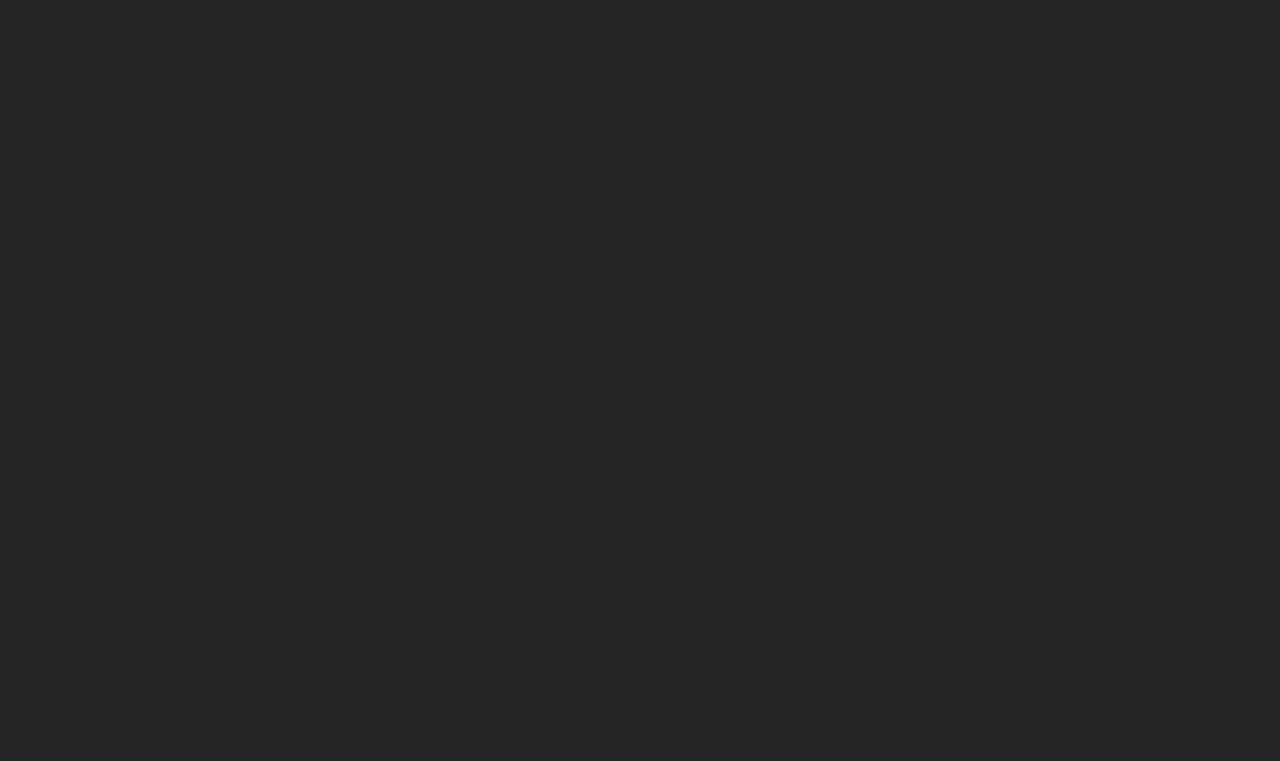
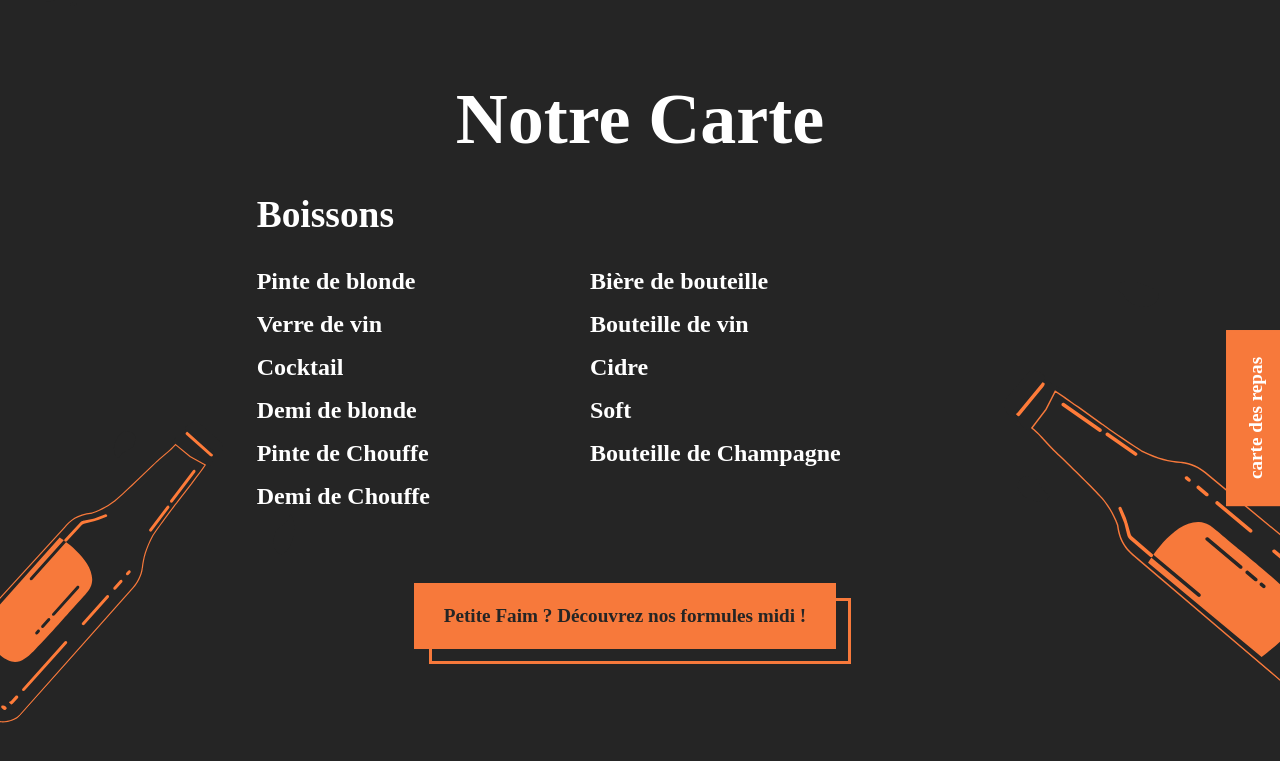
Before and after one commit to YesIDo49/Tarzone-Aubrac, a React (Create React App) app: page / in a window 1280 px wide. Shown: the part 1635-2396 px from the top of the page. Before the commit the page ends 1383 px from the top, so only its background shows below. Built offline with nearby package versions, Linux system fonts and the light colour scheme.

Commit message:
:sparkles: add menu bar and restaurant

```diff
--- a/public/index.html
+++ b/public/index.html
@@ -12,4 +12,5 @@
 <div id="root"></div>
 
 </body>
+
 </html>
--- a/src/App.jsx
+++ b/src/App.jsx
@@ -3,6 +3,7 @@ import Header from "./components/header/Header";
 import Nav from "./components/nav/Nav";
 import Footer from "./components/footer/Footer";
 import MenuRestaurant from "./components/menuRestaurant/MenuRestaurant";
+import MenuBar from "./components/menuBar/MenuBar";
 
 
 const App = () => {
@@ -10,6 +11,7 @@ const App = () => {
         <>
             <Header />
             <MenuRestaurant/>
+            <MenuBar/>
         </>
     )
 }
--- /dev/null
+++ b/src/components/menuBar/MenuBar.jsx
@@ -0,0 +1,63 @@
+import React from 'react'
+import '../../style.css'
+
+import DrinkPicto from "../../assets/picto/drink.svg"
+
+const MenuBar = () => {
+    return (
+
+        <section className="menu">
+            <div className="menu__title">
+                <h2>Notre Carte</h2>
+            </div>
+
+            <div className="menu__container">
+
+
+            <div className="menu__list" id="menu-bar">
+                <div className="menu__list__title">
+                    <h3>Boissons</h3>
+                </div>
+                <div className="menu__list__title">
+                    <h3></h3>
+                </div>
+
+                <li className="menu__list__item">Pinte de blonde</li>
+                <li className="menu__list__item">Bière de bouteille</li>
+                <li className="menu__list__item">Verre de vin</li>
+                <li className="menu__list__item">Bouteille de vin</li>
+                <li className="menu__list__item">Cocktail</li>
+                <li className="menu__list__item">Cidre</li>
+                <li className="menu__list__item">Demi de blonde</li>
+                <li className="menu__list__item">Soft</li>
+                <li className="menu__list__item">Pinte de Chouffe</li>
+                <li className="menu__list__item">Bouteille de Champagne</li>
+                <li className="menu__list__item">Demi de Chouffe</li>
+
+
+            </div>
+
+            <a href="#menu-restaurant" className="menu__list__btn" id="menu-switch-btn">carte des repas</a>
+
+
+
+            <div className="menu__picto --drink">
+                <img src={DrinkPicto} alt="Drink Picto"/>
+            </div>
+
+            <div className="menu__picto --left-drink">
+                <img src={DrinkPicto} alt="Drink Picto"/>
+            </div>
+
+        </div>
+            <div className="switch__btn">
+                <div className="switch__btn__link">
+                    <a href="#menu-restaurant">Petite Faim ? Découvrez nos formules midi !</a>
+                </div>
+            </div>
+        </section>
+
+    )
+}
+
+export default MenuBar
--- a/src/components/menuRestaurant/MenuRestaurant.jsx
+++ b/src/components/menuRestaurant/MenuRestaurant.jsx
@@ -11,7 +11,9 @@ const MenuRestaurant = () => {
                 <h2>Notre Carte</h2>
             </div>
 
-            <div className="menu__list">
+            <div className="menu__container">
+
+            <div className="menu__list" id="menu-restaurant">
                 <div className="menu__list__title">
                     <h3>Restauration</h3>
                 </div>
@@ -28,8 +30,27 @@ const MenuRestaurant = () => {
                 <li className="menu__list__item">Patates aux herbes</li>
                 <li className="menu__list__item --price">4 €</li>
 
-                <a href="" className="menu__list__btn">carte des boissons</a>
+                <li className="menu__list__item">Formules midi :</li>
+                <li className="menu__list__item --price"></li>
+                <li className="menu__list__item --list-point">Viande + accompagnement + dessert ou boisson</li>
+                <li className="menu__list__item --price">15 €</li>
+                <li className="menu__list__item --list-point">Viande + accompagnement + dessert + boisson</li>
+                <li className="menu__list__item --price">17 €</li>
+                <li className="menu__list__item">À la carte :</li>
+                <li className="menu__list__item --price"></li>
+                <li className="menu__list__item --list-point">Cheeseburgers</li>
+                <li className="menu__list__item --price">14 €</li>
+                <li className="menu__list__item --list-point">Viandes avec accompagnement</li>
+                <li className="menu__list__item --price">14 €</li>
+                <li className="menu__list__item --list-point">Salades</li>
+                <li className="menu__list__item --price">11 €</li>
+
             </div>
+
+
+            <a href="#menu-bar" className="menu__list__btn" id="menu-switch-btn">carte des boissons</a>
+
+
 
             <div className="menu__picto">
                 <img src={EatPicto} alt="Burger Picto"/>
@@ -38,7 +59,15 @@ const MenuRestaurant = () => {
             <div className="menu__picto --left-picto">
                 <img src={EatPicto} alt="Burger Picto"/>
             </div>
+
+        </div>
+            <div className="switch__btn">
+                <div className="switch__btn__link">
+                    <a href="#menu-bar">Petite Soif ? Découvrez nos boissons !</a>
+                </div>
+            </div>
         </section>
+
     )
 }
 
--- a/src/scss/style.css
+++ b/src/scss/style.css
@@ -117,9 +117,9 @@ body {
 
 .menu {
   color: #fff !important;
-  position: relative;
   width: 100%;
   overflow-x: clip;
+  height: 100%;
 }
 .menu__title {
   font-size: 3rem;
@@ -127,11 +127,23 @@ body {
   color: #fff;
   margin: 2rem 0;
 }
+.menu__container {
+  height: 100%;
+  position: relative;
+  display: flex;
+  flex-direction: column;
+  align-items: center;
+}
+.menu #menu-bar {
+  grid-template-columns: 1fr 2.5fr;
+  column-gap: 10rem;
+}
 .menu__list {
   display: grid;
   grid-template-columns: 1fr 0.5fr;
   grid-template-rows: auto;
   margin: auto 10%;
+  transition: all 0.4s ease;
   z-index: 1;
 }
 .menu__list__title {
@@ -149,6 +161,10 @@ body {
 .menu__list__item.--price {
   text-align: center;
 }
+.menu__list__item.--list-point {
+  list-style: inside;
+  padding-left: 1rem;
+}
 .menu__list__btn {
   position: absolute;
   right: -5%;
@@ -160,6 +176,8 @@ body {
   background-color: #F7793B;
   border: 3px solid #F7793B;
   transition: all 0.4s ease;
+  cursor: pointer;
+  z-index: 1;
 }
 .menu__list__btn:hover {
   background-color: transparent;
@@ -168,9 +186,9 @@ body {
 .menu__picto {
   position: absolute;
   right: -5%;
-  top: 85%;
+  top: 70%;
   transform: rotate(-20deg);
-  width: 15rem;
+  width: 20rem;
 }
 .menu__picto img {
   width: 100%;
@@ -182,5 +200,42 @@ body {
   top: 70%;
   transform: rotate(70deg);
 }
+.menu__picto.--drink {
+  width: 30rem;
+  right: -12%;
+  top: 8%;
+  transform: rotate(-92deg);
+}
+.menu__picto.--left-drink {
+  width: 25rem;
+  right: initial;
+  left: -6%;
+  top: 50%;
+  transform: rotate(0deg);
+}
+.menu .switch__btn {
+  border: 3px solid #F7793B;
+  transition: all 0.4s ease;
+  cursor: pointer;
+  width: fit-content;
+  margin: 5rem auto;
+}
+.menu .switch__btn__link {
+  background-color: #F7793B;
+  border: 3px solid #F7793B;
+  outline: 3px solid #F7793B;
+  transform: translate(-15px, -15px);
+  text-align: center;
+  transition: all 0.4s ease;
+  padding: 1rem 0;
+}
+.menu .switch__btn__link a {
+  font-size: 1.2rem;
+  color: #252525;
+  padding: 1.5rem;
+}
+.menu .switch__btn:hover .switch__btn__link {
+  transform: translate(0, 0);
+}
 
 /*# sourceMappingURL=style.css.map */
--- a/src/scss/style.scss
+++ b/src/scss/style.scss
@@ -139,9 +139,9 @@ p, h3, h2, h1, li{
 
 .menu{
   color: $text-color-tertiary !important;
-  position: relative;
   width: 100%;
   overflow-x: clip;
+  height: 100%;
   &__title{
     font-size: 3rem;
     text-align: center;
@@ -149,11 +149,26 @@ p, h3, h2, h1, li{
     margin: 2rem 0;
   }
 
+  &__container{
+    height: 100%;
+    position: relative;
+    display: flex;
+    flex-direction: column;
+    align-items: center;
+  }
+
+  #menu-bar{
+    grid-template-columns: 1fr 2.5fr;
+    column-gap: 10rem;
+
+  }
+
   &__list{
     display: grid;
     grid-template-columns: 1fr 0.5fr;
     grid-template-rows: auto;
     margin: auto 10%;
+    transition: $transition;
     z-index: 1;
 
     &__title{
@@ -173,6 +188,11 @@ p, h3, h2, h1, li{
       &.--price{
         text-align: center;
       }
+
+      &.--list-point{
+        list-style: inside;
+        padding-left: 1rem;
+      }
     }
 
     &__btn{
@@ -186,6 +206,8 @@ p, h3, h2, h1, li{
       background-color: $background-primary;
       border: 3px solid $background-primary;
       transition: $transition;
+      cursor: pointer;
+      z-index: 1;
 
 
       &:hover{
@@ -193,14 +215,16 @@ p, h3, h2, h1, li{
         color: $background-primary;
       }
     }
+
+
   }
 
   &__picto{
     position: absolute;
     right: -5%;
-    top: 85%;
+    top: 70%;
     transform: rotate(-20deg);
-    width: 15rem;
+    width: 20rem;
 
     img{
       width: 100%;
@@ -212,8 +236,55 @@ p, h3, h2, h1, li{
       left: -6%;
       top: 70%;
       transform: rotate(70deg);
+    }
+
+    &.--drink{
+      width: 30rem;
+      right: -12%;
+      top: 8%;
+      transform: rotate(-92deg);
+    }
+    &.--left-drink{
+      width: 25rem;
+      right: initial;
+      left: -6%;
+      top: 50%;
+      transform: rotate(0deg);
+    }
+  }
+
+  .switch__btn{
+
+    border: 3px solid $background-primary;
+    transition: $transition;
+    cursor: pointer;
+    width: fit-content;
+    margin: 5rem auto;
+
+    &__link{
+
+      background-color: $background-primary;
+      border: 3px solid $background-primary;
+      outline: 3px solid $background-primary;
+      transform: translate(-15px, -15px);
+      text-align: center;
+      transition: $transition;
+      padding: 1rem 0;
 
 
+      a{
+        font-size: 1.2rem;
+        color: $text-color-primary;
+        padding: 1.5rem;
+      }
+
+    }
+
+    &:hover {
+      .switch__btn__link{
+        transform: translate(0, 0);
+
+      }
     }
   }
 }
--- a/src/style.css
+++ b/src/style.css
@@ -117,9 +117,9 @@ body {
 
 .menu {
   color: #fff !important;
-  position: relative;
   width: 100%;
   overflow-x: clip;
+  height: 100%;
 }
 .menu__title {
   font-size: 3rem;
@@ -127,11 +127,23 @@ body {
   color: #fff;
   margin: 2rem 0;
 }
+.menu__container {
+  height: 100%;
+  position: relative;
+  display: flex;
+  flex-direction: column;
+  align-items: center;
+}
+.menu #menu-bar {
+  grid-template-columns: 1fr 2.5fr;
+  column-gap: 10rem;
+}
 .menu__list {
   display: grid;
   grid-template-columns: 1fr 0.5fr;
   grid-template-rows: auto;
   margin: auto 10%;
+  transition: all 0.4s ease;
   z-index: 1;
 }
 .menu__list__title {
@@ -149,6 +161,10 @@ body {
 .menu__list__item.--price {
   text-align: center;
 }
+.menu__list__item.--list-point {
+  list-style: inside;
+  padding-left: 1rem;
+}
 .menu__list__btn {
   position: absolute;
   right: -5%;
@@ -160,6 +176,8 @@ body {
   background-color: #F7793B;
   border: 3px solid #F7793B;
   transition: all 0.4s ease;
+  cursor: pointer;
+  z-index: 1;
 }
 .menu__list__btn:hover {
   background-color: transparent;
@@ -168,9 +186,9 @@ body {
 .menu__picto {
   position: absolute;
   right: -5%;
-  top: 85%;
+  top: 70%;
   transform: rotate(-20deg);
-  width: 15rem;
+  width: 20rem;
 }
 .menu__picto img {
   width: 100%;
@@ -182,5 +200,42 @@ body {
   top: 70%;
   transform: rotate(70deg);
 }
+.menu__picto.--drink {
+  width: 30rem;
+  right: -12%;
+  top: 8%;
+  transform: rotate(-92deg);
+}
+.menu__picto.--left-drink {
+  width: 25rem;
+  right: initial;
+  left: -6%;
+  top: 50%;
+  transform: rotate(0deg);
+}
+.menu .switch__btn {
+  border: 3px solid #F7793B;
+  transition: all 0.4s ease;
+  cursor: pointer;
+  width: fit-content;
+  margin: 5rem auto;
+}
+.menu .switch__btn__link {
+  background-color: #F7793B;
+  border: 3px solid #F7793B;
+  outline: 3px solid #F7793B;
+  transform: translate(-15px, -15px);
+  text-align: center;
+  transition: all 0.4s ease;
+  padding: 1rem 0;
+}
+.menu .switch__btn__link a {
+  font-size: 1.2rem;
+  color: #252525;
+  padding: 1.5rem;
+}
+.menu .switch__btn:hover .switch__btn__link {
+  transform: translate(0, 0);
+}
 
 /*# sourceMappingURL=style.css.map */
```
Also changed, not shown: src/menuswitch.js (added, +42 -0 lines), src/index.js (line endings or trailing spaces), 2 other files (tests, documents, lock files or other folders).
